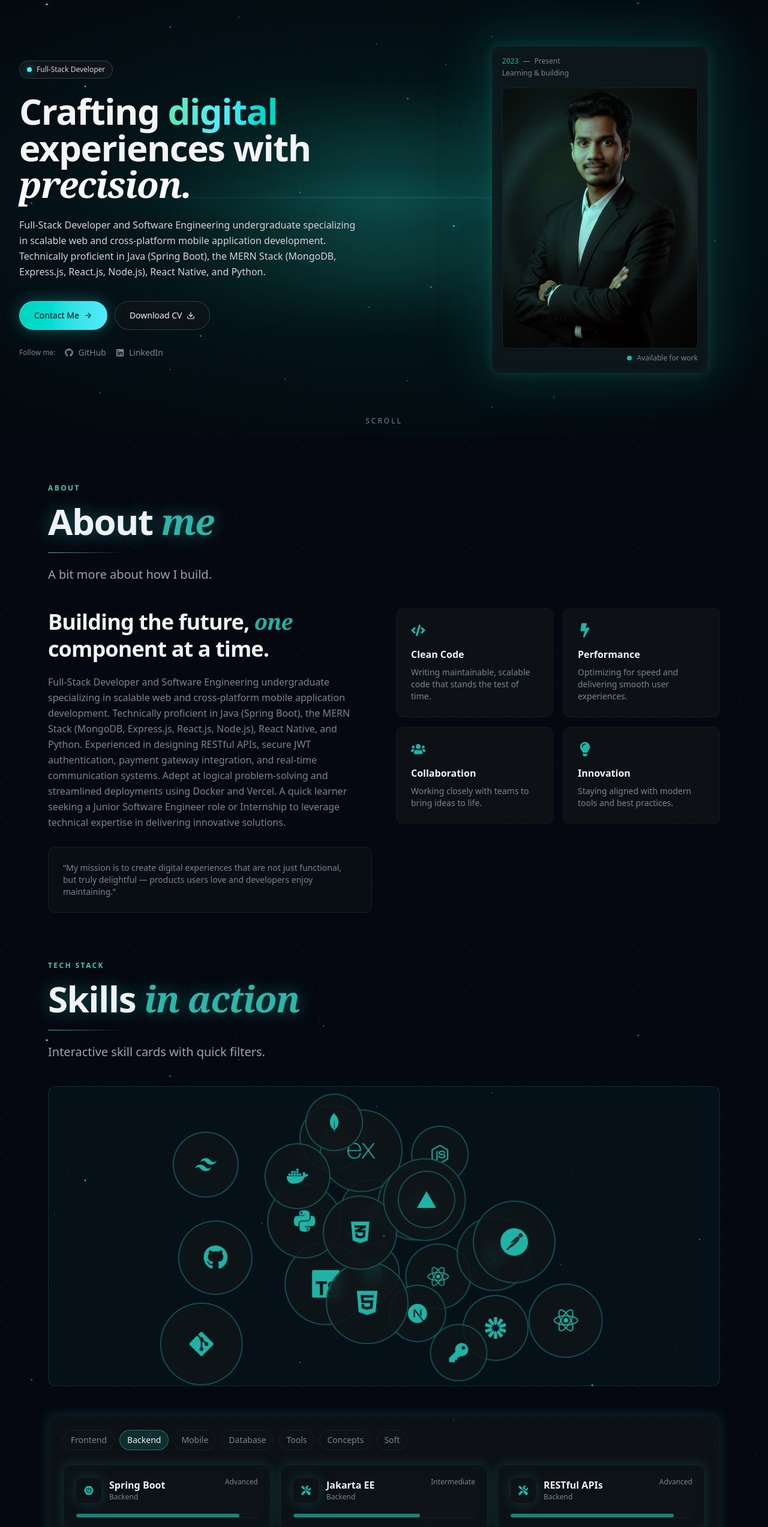
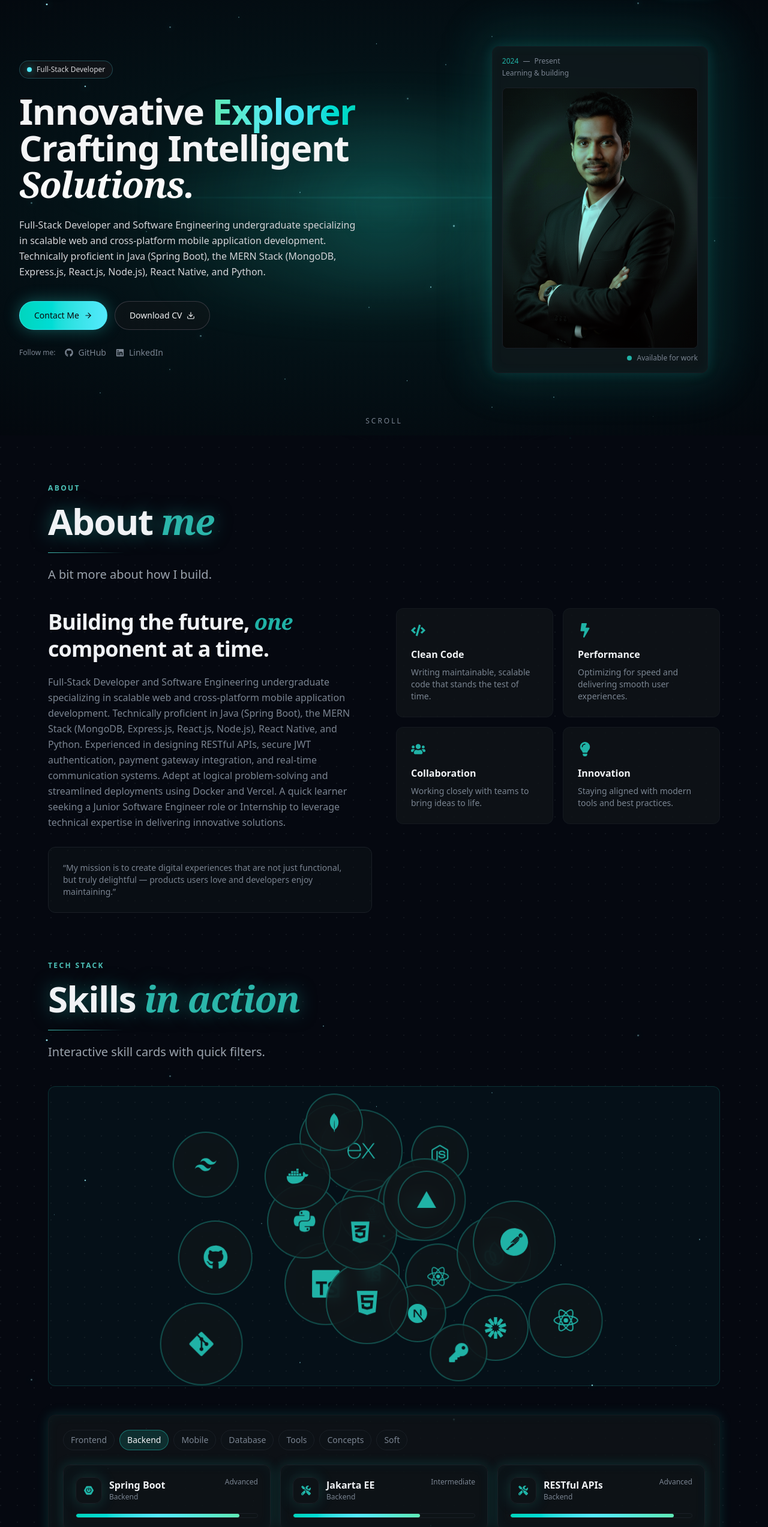
Before and after one commit to LithiraJK/personal-portfolio-nextjs, a Next.js app: page / in a window 1280 px wide. Shown: the part 67-2613 px from the top of the page at 60% size. Built offline with nearby package versions, Linux system fonts and the light colour scheme; a web font is replaced by a local one.

Commit message:
feat: update Hero section text for improved clarity; modify Skills section progress bar styling for enhanced visual appeal

```diff
--- a/src/components/sections/Hero.tsx
+++ b/src/components/sections/Hero.tsx
@@ -76,14 +76,14 @@ const Hero = () => {
               variants={itemVariants}
               className="mt-6 text-4xl font-semibold leading-[1.02] tracking-tight text-zinc-100 sm:text-5xl md:text-6xl"
             >
-              Crafting{" "}
+              Innovative{" "}
               <span className="bg-linear-to-r from-emerald-300 via-cyan-300 to-teal-400 bg-clip-text text-transparent">
-                digital
+                Explorer
               </span>
               <br />
-              experiences with
+              Crafting Intelligent
               <br />
-              <span className="font-serif italic text-zinc-50">precision.</span>
+              <span className="font-serif italic text-zinc-50"> Solutions.</span>
             </motion.h1>
 
             <motion.p
@@ -167,7 +167,7 @@ const Hero = () => {
             >
               <div className="flex items-start justify-between">
                 <div className="text-xs text-muted-foreground">
-                  <span className="text-primary font-medium">2023</span>{" "}
+                  <span className="text-primary font-medium">2024</span>{" "}
                   <span className="mx-1">—</span> Present
                   <div className="mt-1">Learning &amp; building</div>
                 </div>
--- a/src/components/sections/Skills.tsx
+++ b/src/components/sections/Skills.tsx
@@ -212,7 +212,7 @@ export default function Skills() {
 
                   <div className="mt-4 h-2 rounded-full bg-[color-mix(in_srgb,var(--color-surface)_70%,transparent)] border border-border overflow-hidden">
                     <motion.div
-                      className="h-full rounded-full bg-[color-mix(in_srgb,var(--color-primary)_70%,transparent)]"
+                      className="h-full rounded-full bg-linear-to-r from-teal-400 via-cyan-300 to-emerald-300"
                       initial={{ width: 0 }}
                       whileInView={{ width: `${s.pct}%` }}
                       transition={{ duration: 1, delay: 0.2, ease: "easeOut" }}
```
